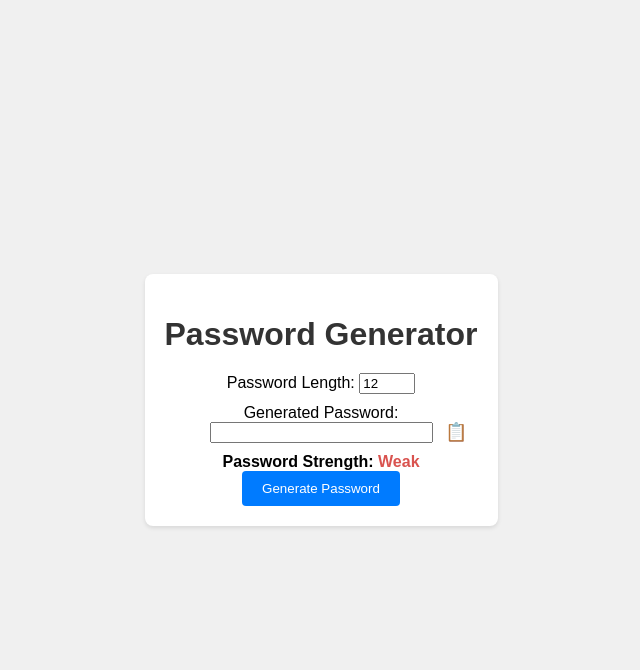
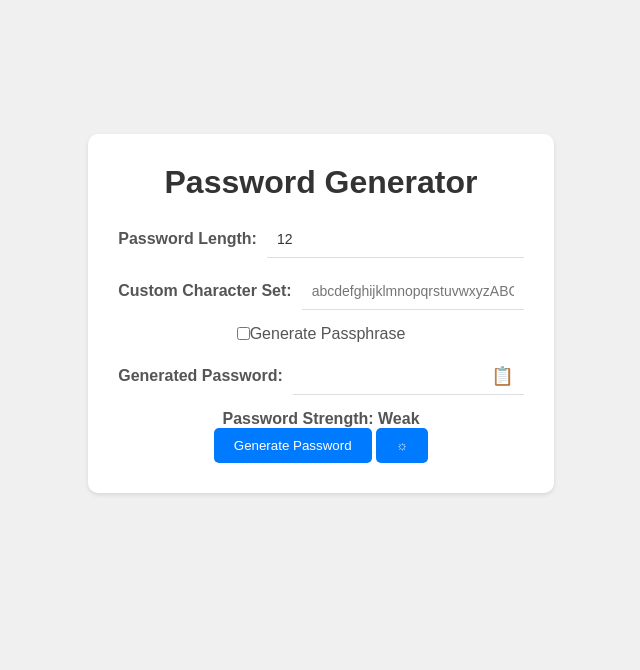
Before and after one commit to PhreakByte/Password-Generator, a plain HTML site: page index.html in a window 1280 px wide. Shown: the whole page, without its empty margins (319-959 px from the left). Drawn offline with Linux system fonts and the light colour scheme.

Commit message:
Add Passphrase Option, UI edits

```diff
--- a/index.html
+++ b/index.html
@@ -4,18 +4,26 @@
     <title>Password Generator</title>
     <link rel="stylesheet" type="text/css" href="style.css">
 </head>
-<body>
+<body class="light-mode">
     <div class="container">
         <div class="card">
             <h1>Password Generator</h1>
             <div class="input-group">
-                <label for="length">Password Length:</label>
-                <input type="number" id="length" min="4" max="50" value="12">
+                <label class="label" for="length">Password Length:</label>
+                <input class="input-field" type="number" id="length" min="4" max="50" value="12">
             </div>
             <div class="input-group">
-                <label for="password">Generated Password:</label>
+                <label class="label" for="charset">Custom Character Set:</label>
+                <input class="input-field" type="text" id="charset" placeholder="abcdefghijklmnopqrstuvwxyzABCDEFGHIJKLMNOPQRSTUVWXYZ0123456789!@#$%^&*()_+">
+            </div>
+            <div class="input-group">
+                <input type="checkbox" id="passphrase">
+                <label class="checkbox-label" for="passphrase">Generate Passphrase</label>
+            </div>
+            <div class="input-group">
+                <label class="label" for="password">Generated Password:</label>
                 <div class="password-field">
-                    <input type="text" id="password" readonly>
+                    <input class="input-field" type="text" id="password" readonly>
                     <span id="copy" class="copy-icon">&#128203;</span>
                 </div>
             </div>
@@ -23,8 +31,13 @@
                 Password Strength: <span id="strength">Weak</span>
             </div>
             <button id="generate">Generate Password</button>
+            <button id="dark-mode-toggle" class="dark-mode-icon">&#9788;</button>
+        </div>
+        <div class="qr-code">
+            <canvas id="qrCanvas"></canvas>
         </div>
     </div>
+    <script src="https://cdn.rawgit.com/neocotic/qrious/4.0.2/qrious.min.js"></script>
     <script src="script.js"></script>
 </body>
 </html>
--- a/script.js
+++ b/script.js
@@ -1,11 +1,23 @@
+document.addEventListener('DOMContentLoaded', function() {
+    var body = document.body;
+    var darkModeToggle = document.getElementById('dark-mode-toggle');
+
+    darkModeToggle.addEventListener('click', function() {
+        body.classList.toggle('dark-mode');
+    });
+
     document.getElementById('generate').addEventListener('click', function () {
         var length = document.getElementById('length').value;
-    var charset = 'abcdefghijklmnopqrstuvwxyzABCDEFGHIJKLMNOPQRSTUVWXYZ0123456789!@#$%^&*()_+';
+        var charset = document.getElementById('charset').value || 'abcdefghijklmnopqrstuvwxyzABCDEFGHIJKLMNOPQRSTUVWXYZ0123456789!@#$%^&*()_+';
         var password = '';
 
+        if (document.getElementById('passphrase').checked) {
+            password = generatePassphrase();
+        } else {
             for (var i = 0; i < length; i++) {
                 var randomIndex = Math.floor(Math.random() * charset.length);
                 password += charset[randomIndex];
+            }
         }
 
         document.getElementById('password').value = password;
@@ -13,8 +25,25 @@ document.getElementById('generate').addEventListener('click', function () {
         var strength = evaluatePasswordStrength(password);
         var strengthIndicator = document.getElementById('strength');
         strengthIndicator.textContent = strength.charAt(0).toUpperCase() + strength.slice(1);
-    strengthIndicator.className = strength; // Apply the strength class for styling
+        strengthIndicator.className = 'password-strength strength-' + strength; // Apply the strength class for styling
+
+        generateQRCode(password); // Generate QR code
     });
+
+    function generatePassphrase() {
+        var words = ['apple', 'banana', 'cherry', 'dog', 'elephant', 'flower', 'gorilla', 'happy', 'icecream', 'jelly'];
+        var passphrase = '';
+
+        for (var i = 0; i < 4; i++) {
+            var randomIndex = Math.floor(Math.random() * words.length);
+            passphrase += words[randomIndex];
+            if (i !== 3) {
+                passphrase += '-';
+            }
+        }
+
+        return passphrase;
+    }
 
     function evaluatePasswordStrength(password) {
         var strength = 'weak';
@@ -36,3 +65,12 @@ document.getElementById('copy').addEventListener('click', function () {
         document.execCommand('copy');
         passwordField.setSelectionRange(0, 0);
     });
+
+    function generateQRCode(password) {
+        var qr = new QRious({
+            element: document.getElementById('qrCanvas'),
+            size: 150,
+            value: password
+        });
+    }
+});
--- a/style.css
+++ b/style.css
@@ -1,36 +1,68 @@
+/* Reset default margin and padding */
+body, h1, h2, h3, p, ul, li, button, input {
+    margin: 0;
+    padding: 0;
+}
+
 body {
     font-family: Arial, sans-serif;
-    margin: 0;
-    padding: 0;
-    background-color: #f0f0f0;
     display: flex;
-    justify-content: center;
+    justify-content: center; /* Center horizontally */
     align-items: center;
     min-height: 100vh;
+    transition: background-color 0.3s, color 0.3s;
+    background-color: #f0f0f0; /* Light mode background color */
+    color: #333; /* Light mode text color */
 }
 
 .container {
-    display: flex;
-    justify-content: center;
-    align-items: center;
-    height: 100%;
+    text-align: center; /* Center the content inside the container */
 }
 
 .card {
-    background-color: #fff;
-    padding: 20px;
-    border-radius: 8px;
+    background-color: #ffffff;
+    padding: 30px;
+    border-radius: 10px;
     box-shadow: 0 2px 4px rgba(0, 0, 0, 0.1);
     text-align: center;
 }
 
-h1 {
+.card h1 {
     margin-bottom: 20px;
     color: #333;
 }
 
 .input-group {
-    margin-bottom: 10px;
+    margin-bottom: 15px;
+    display: flex;
+    align-items: center;
+    justify-content: center; /* Center input elements horizontally */
+}
+
+.label {
+    margin-right: 10px;
+    color: #555;
+    font-weight: bold;
+}
+
+.input-field {
+    flex: 1;
+    padding: 10px;
+    border: none;
+    border-bottom: 1px solid #ddd;
+    background-color: transparent;
+    font-size: 14px;
+    color: #333;
+    transition: border-color 0.3s;
+}
+
+.input-field:focus {
+    outline: none;
+    border-color: #007bff;
+}
+
+.checkbox-label {
+    color: #555;
 }
 
 .password-field {
@@ -48,30 +80,32 @@ h1 {
     right: 10px;
     transform: translateY(-50%);
     font-size: 18px;
+    color: #333;
 }
 
 .password-strength {
     margin-top: 10px;
     font-weight: bold;
+    color: #555;
 }
 
-#strength {
-    color: #d9534f; /* Red color for weak */
+.strength-weak {
+    color: #d9534f;
 }
 
-#strength.medium {
-    color: #f0ad4e; /* Orange color for medium */
+.strength-medium {
+    color: #f0ad4e;
 }
 
-#strength.strong {
-    color: #5cb85c; /* Green color for strong */
+.strength-strong {
+    color: #5cb85c;
 }
 
 button {
     background-color: #007bff;
     color: #fff;
     border: none;
-    border-radius: 4px;
+    border-radius: 5px;
     padding: 10px 20px;
     cursor: pointer;
     transition: background-color 0.2s;
@@ -80,3 +114,40 @@ button {
 button:hover {
     background-color: #0056b3;
 }
+
+.qr-code {
+    margin-top: 20px;
+    text-align: center;
+}
+
+.dark-mode {
+    background-color: #333;
+    color: #f0f0f0;
+}
+
+.dark-mode .card {
+    background-color: #444;
+    color: #f0f0f0;
+}
+
+.dark-mode .input-field {
+    border-color: #555;
+    background-color: transparent;
+    color: #f0f0f0;
+}
+
+.dark-mode .password-strength {
+    color: #f0ad4e;
+}
+
+.dark-mode .copy-icon {
+    color: #f0f0f0;
+}
+
+.dark-mode-icon {
+    color: #f0f0f0;
+}
+
+.dark-mode-icon:hover {
+    color: #007bff;
+}
```
Lines whose indentation alone changed are shown as unchanged.
